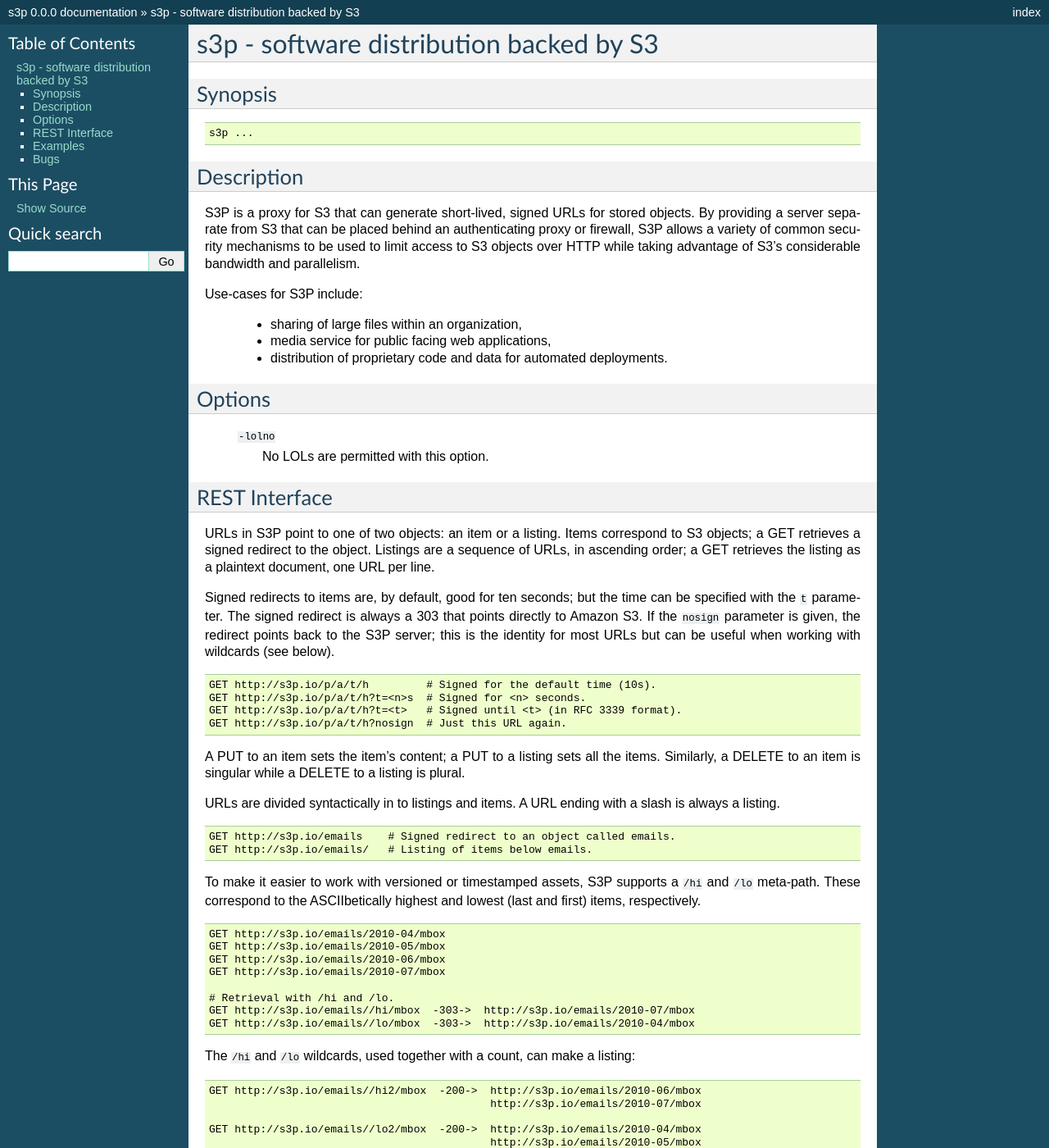
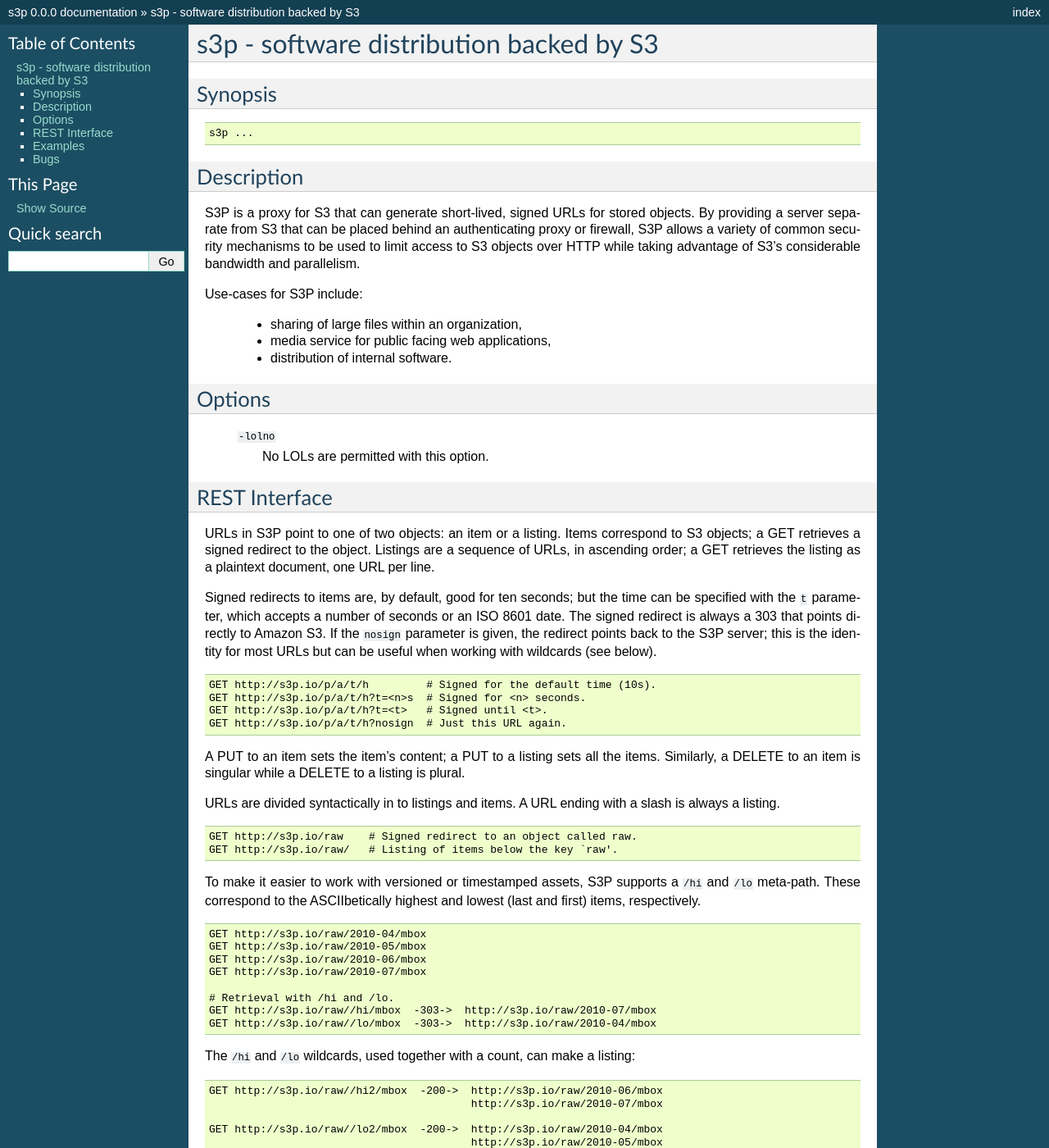
Before and after one commit to airbnb/sssp, a Sphinx documentation site: the page built from doc/index.rst, in a window 1280 px wide and 1400 px high. Shown: the whole window at 82% size. Built offline with Sphinx 7.4.7, drawn with Linux system fonts in a browser that asks for light colours.

Commit message:
README generated from RST.

```diff
--- a/doc/index.rst
+++ b/doc/index.rst
@@ -24,7 +24,7 @@
 
   * media service for public facing web applications,
 
-  * distribution of proprietary code and data for automated deployments.
+  * distribution of internal software.
 
 Options
 -------
@@ -41,16 +41,17 @@
 listing as a plaintext document, one URL per line.
 
 Signed redirects to items are, by default, good for ten seconds; but the time
-can be specified with the ``t`` parameter. The signed redirect is always a 303
-that points directly to Amazon S3. If the ``nosign`` parameter is given, the
-redirect points back to the S3P server; this is the identity for most URLs but
-can be useful when working with wildcards (see below).
+can be specified with the ``t`` parameter, which accepts a number of seconds or
+an ISO 8601 date. The signed redirect is always a 303 that points directly to
+Amazon S3. If the ``nosign`` parameter is given, the redirect points back to
+the S3P server; this is the identity for most URLs but can be useful when
+working with wildcards (see below).
 
 .. code-block:: text
 
   GET http://s3p.io/p/a/t/h         # Signed for the default time (10s).
   GET http://s3p.io/p/a/t/h?t=<n>s  # Signed for <n> seconds.
-  GET http://s3p.io/p/a/t/h?t=<t>   # Signed until <t> (in RFC 3339 format).
+  GET http://s3p.io/p/a/t/h?t=<t>   # Signed until <t>.
   GET http://s3p.io/p/a/t/h?nosign  # Just this URL again.
 
 A PUT to an item sets the item's content; a PUT to a listing sets all the
@@ -62,8 +63,8 @@
 
 .. code-block:: text
 
-  GET http://s3p.io/emails    # Signed redirect to an object called emails.
-  GET http://s3p.io/emails/   # Listing of items below emails.
+  GET http://s3p.io/raw    # Signed redirect to an object called raw.
+  GET http://s3p.io/raw/   # Listing of items below the key `raw'.
 
 To make it easier to work with versioned or timestamped assets, S3P supports a
 ``/hi`` and ``/lo`` meta-path. These correspond to the ASCIIbetically highest
@@ -71,25 +72,25 @@
 
 .. code-block:: text
 
-  GET http://s3p.io/emails/2010-04/mbox
-  GET http://s3p.io/emails/2010-05/mbox
-  GET http://s3p.io/emails/2010-06/mbox
-  GET http://s3p.io/emails/2010-07/mbox
+  GET http://s3p.io/raw/2010-04/mbox
+  GET http://s3p.io/raw/2010-05/mbox
+  GET http://s3p.io/raw/2010-06/mbox
+  GET http://s3p.io/raw/2010-07/mbox
 
   # Retrieval with /hi and /lo.
-  GET http://s3p.io/emails//hi/mbox  -303->  http://s3p.io/emails/2010-07/mbox
-  GET http://s3p.io/emails//lo/mbox  -303->  http://s3p.io/emails/2010-04/mbox
+  GET http://s3p.io/raw//hi/mbox  -303->  http://s3p.io/raw/2010-07/mbox
+  GET http://s3p.io/raw//lo/mbox  -303->  http://s3p.io/raw/2010-04/mbox
 
 The ``/hi`` and ``/lo`` wildcards, used together with a count, can make a
 listing:
 
 .. code-block:: text
 
-  GET http://s3p.io/emails//hi2/mbox  -200->  http://s3p.io/emails/2010-06/mbox
-                                              http://s3p.io/emails/2010-07/mbox
+  GET http://s3p.io/raw//hi2/mbox  -200->  http://s3p.io/raw/2010-06/mbox
+                                           http://s3p.io/raw/2010-07/mbox
 
-  GET http://s3p.io/emails//lo2/mbox  -200->  http://s3p.io/emails/2010-04/mbox
-                                              http://s3p.io/emails/2010-05/mbox
+  GET http://s3p.io/raw//lo2/mbox  -200->  http://s3p.io/raw/2010-04/mbox
+                                           http://s3p.io/raw/2010-05/mbox
 
 Counts are the natural numbers starting at 0. The wildcard ``/*`` refers to
 "all the items" (``/hi*`` and ``/lo*`` are equivalent so just ``/*`` is
```
Also changed, not shown: 1 other file.
